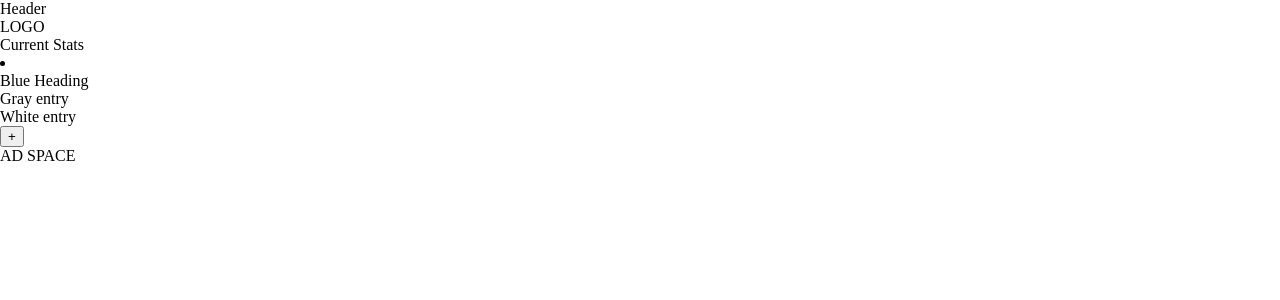
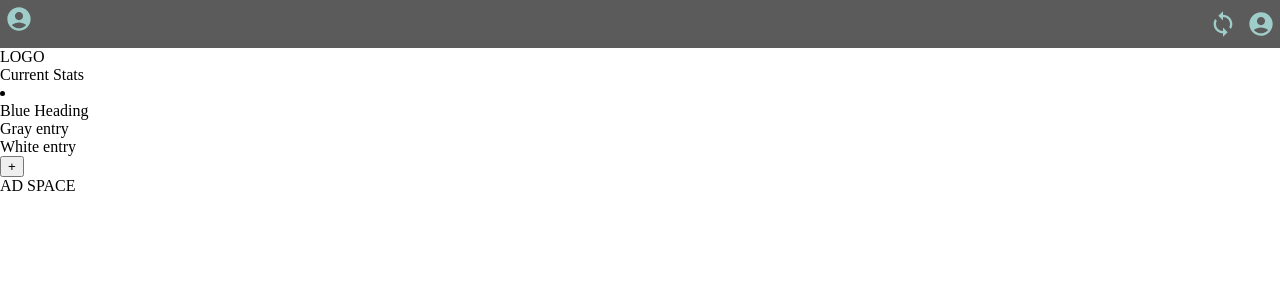
Before and after one commit to joewickes/baby-app-web, a React (Create React App) app: page / in a window 1280 px wide. Shown: the top 300 px of the page. Built offline with nearby package versions, Linux system fonts and the light colour scheme; what dotenv-expand would draw is missing.

Commit message:
Create header

```diff
--- a/public/index.html
+++ b/public/index.html
@@ -2,28 +2,12 @@
 <html lang="en">
   <head>
     <meta charset="utf-8" />
-    <link rel="icon" href="%PUBLIC_URL%/favicon.ico" />
     <meta name="viewport" content="width=device-width, initial-scale=1" />
     <meta name="theme-color" content="#000000" />
     <meta
       name="description"
       content="Web site created using create-react-app"
     />
-    <link rel="apple-touch-icon" href="%PUBLIC_URL%/logo192.png" />
-    <!--
-      manifest.json provides metadata used when your web app is installed on a
-      user's mobile device or desktop. See https://developers.google.com/web/fundamentals/web-app-manifest/
-    -->
-    <link rel="manifest" href="%PUBLIC_URL%/manifest.json" />
-    <!--
-      Notice the use of %PUBLIC_URL% in the tags above.
-      It will be replaced with the URL of the `public` folder during the build.
-      Only files inside the `public` folder can be referenced from the HTML.
-
-      Unlike "/favicon.ico" or "favicon.ico", "%PUBLIC_URL%/favicon.ico" will
-      work correctly both with client-side routing and a non-root public URL.
-      Learn how to configure a non-root public URL by running `npm run build`.
-    -->
     <title>React App</title>
   </head>
   <body>
--- a/src/App.js
+++ b/src/App.js
@@ -1,9 +1,29 @@
+// style
 import './styles/App.css';
+
+// icon
+import { SyncSharp, AccountCircleSharp } from '@mui/icons-material';
 
 function App() {
   return (
     <div className="App">
-      <header>Header</header>
+      <header className="Header">
+        <section className="header-left">
+          <div className="baby-img-container">
+            <div className="header-icon-container pointer">
+              <AccountCircleSharp className="header-icon" />
+            </div>
+          </div>
+        </section>
+        <section className="header-right">
+          <div className="header-icon-container pointer">
+            <SyncSharp className="header-icon" />
+          </div>
+          <div className="header-icon-container pointer">
+            <AccountCircleSharp className="header-icon" />
+          </div>
+        </section>
+      </header>
       <section>
         <div>LOGO</div>
         <div>Current Stats</div>
--- a/src/styles/App.css
+++ b/src/styles/App.css
@@ -1,8 +1,58 @@
 .App {
   height: 100vh;
-  background-color: #fff;
+  background-color: #ffffff;
 }
+
+/* Colors */
+/*
+White - #ffffff
+Gray - #5b5b5b
+Header Light Blue = #9fcdc9
+Light Blue - #d1ebe8
+Schedule Gray - #ededed
+Schedule White - #f7f7f7
+*/
 
 p {
   margin: 0px;
 }
+
+.pointer {
+  cursor: pointer;
+}
+
+/* Header */
+.Header {
+  display: flex;
+  flex-flow: row nowrap;
+  justify-content: space-between;
+  height: 6vh;
+  background-color: #5b5b5b;
+}
+
+.header-left {
+  display: flex;
+}
+
+.baby-img-container {
+}
+
+.header-icon-container {
+  height: 28px;
+  width: 28px;
+  padding: 5px;
+}
+
+.header-icon {
+  height: 100% !important;
+  width: 100% !important;
+  color: #9fcdc9 !important;
+}
+
+.header-right {
+  display: flex;
+  flex-flow: row nowrap;
+  justify-content: center;
+  align-items: center;
+  height: 100%;
+}
```
Also changed, not shown: package.json (+7 -0 lines), 2 other files (tests, documents, lock files or other folders).
